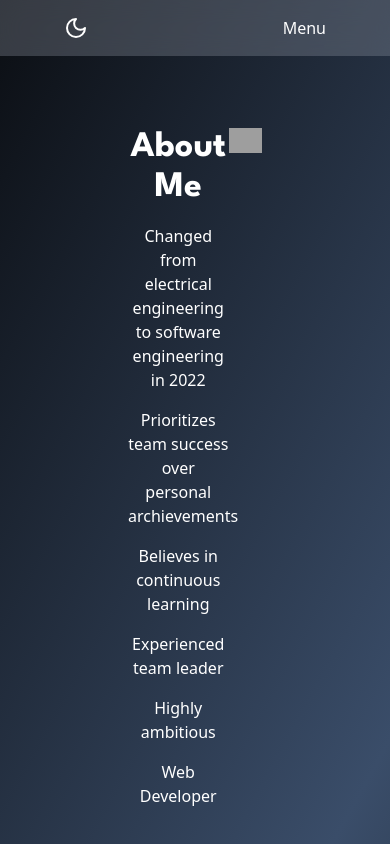
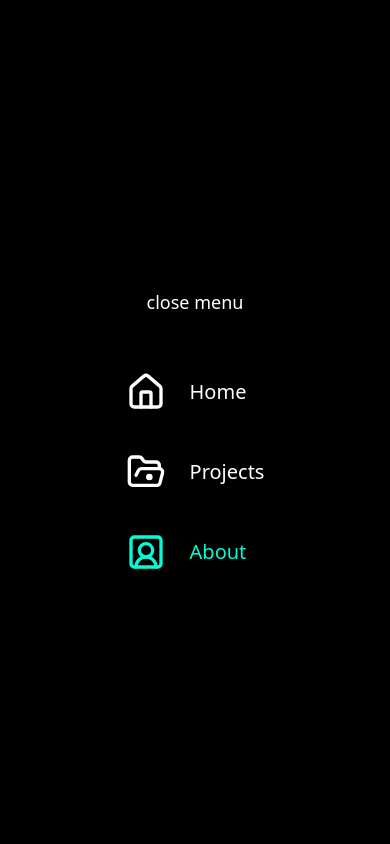
Before and after one commit to marcorosenbaum/portfolio-advanced, a React (Vite) app: page /about in a window 390 px wide. Both pictures are taken after a click on the button "Menu". Shown: the top 844 px of the page. Built offline with nearby package versions, Linux system fonts and the light colour scheme; grey boxes are pictures that could not be loaded.

Commit message:
style: add responsivity for various devices

```diff
--- a/src/App.tsx
+++ b/src/App.tsx
@@ -8,6 +8,7 @@ import ProjectDetails from "./routes/ProjectDetails.tsx";
 import ErrorPage from "./error-page.tsx";
 import { useContext } from "react";
 import AppContext from "./store/app-context.tsx";
+// import LoadingBar from "./components/LoadingBar.tsx";
 
 import { createBrowserRouter, RouterProvider } from "react-router-dom";
 
@@ -33,10 +34,11 @@ function App() {
         darkMode ? "text-white bg-custom-gradient " : ""
       } duration-300 `}
     >
-      <div className="flex gap-2">
+      {/* <div className="flex gap-2">
         <div className="start-screen fixed bottom-0 w-1/2 top-0 left-0 bg-black z-[1100]"></div>
         <div className="start-screen fixed bottom-0 w-1/2 right-0 top-0  bg-black z-[1100]"></div>
       </div>
+      <LoadingBar /> */}
       <RouterProvider router={router} />
     </div>
   );
--- a/src/components/GithubLink.tsx
+++ b/src/components/GithubLink.tsx
@@ -3,7 +3,7 @@ const GithubLink: React.FC<{ url: string }> = ({ url }) => {
     <a
       href={url}
       target="blank"
-      className="flex items-center gap-2 hover:text-accent-color duration-300"
+      className="flex items-center gap-2 landscape:hover:text-accent-color duration-300"
     >
       <svg
         id="github-icon"
--- a/src/components/Header.tsx
+++ b/src/components/Header.tsx
@@ -1,10 +1,12 @@
-import { Link, NavLink } from "react-router-dom";
+import { NavLink } from "react-router-dom";
 import { useEffect, useState, useContext } from "react";
 import AppContext from "../store/app-context";
 import { Moon, Sun, House, FolderOpenDot, SquareUserRound } from "lucide-react";
+import MenuModal from "./MenuModal";
 
 const Header = () => {
   const [shrinkHeader, setShrinkHeader] = useState(false);
+  const [showMenuModal, setShowMenuModal] = useState(false);
 
   const appCtx = useContext(AppContext);
 
@@ -32,14 +34,18 @@ const Header = () => {
     };
   }, []);
 
+  const handleMenuClick = () => {
+    setShowMenuModal((prevState) => !prevState);
+  };
+
   return (
     <header
       id="main-header"
       className={`${
-        shrinkHeader && windowWidth > 1000
-          ? "md:w-1/5 md:top-4"
-          : " px-16 w-full sm:w-10/12  md:top-1"
-      } z-[100] w-10/12 p-4 fixed md:rounded-full md:border border-accent-color bg-gray-400/30 left-1/2 transform -translate-x-1/2 flex  backdrop-blur-md  transition-all duration-300`}
+        shrinkHeader && windowWidth > 640 ? "sm:w-6/12 xl:w-3/12 sm:top-4" : " "
+      } px-16 w-full sm:w-10/12 gap-8 sm:top-1 z-[100] p-4 fixed sm:rounded-full sm:border border-accent-color  ${
+        appCtx.darkMode ? "bg-gray-400/30" : "bg-gray-400/50"
+      } left-1/2 transform -translate-x-1/2 flex  backdrop-blur-md  transition-all duration-300`}
     >
       <button className=" text-white" onClick={() => appCtx.setDarkMode()}>
         {appCtx.darkMode ? (
@@ -49,7 +55,7 @@ const Header = () => {
         )}
       </button>
 
-      {windowWidth > 1200 ? (
+      {windowWidth > 640 ? (
         <nav className="flex  gap-8 flex-1 justify-end ">
           <NavLink
             to="/"
@@ -86,8 +92,11 @@ const Header = () => {
           </NavLink>
         </nav>
       ) : (
-        <button className="ml-auto ">Menu</button>
+        <button className="ml-auto " onClick={handleMenuClick}>
+          Menu
+        </button>
       )}
+      {showMenuModal && <MenuModal closeMenu={handleMenuClick} />}
     </header>
   );
 };
--- /dev/null
+++ b/src/components/LoadingBar.tsx
@@ -0,0 +1,36 @@
+import React, { useEffect, useState } from "react";
+
+const LoadingBar: React.FC = () => {
+  const [loadingProgress, setLoadingProgress] = useState(0);
+
+  useEffect(() => {
+    const interval = setInterval(() => {
+      setLoadingProgress((prevProgress) => {
+        const newProgress = prevProgress + 1;
+        if (newProgress === 100) {
+          clearInterval(interval);
+        }
+        return newProgress;
+      });
+    }, 40);
+
+    return () => {
+      clearInterval(interval);
+    };
+  }, []);
+
+  return (
+    <div className="z-[1200]">
+      <div
+        style={{
+          width: `${loadingProgress}%`,
+          height: "20px",
+          backgroundColor: "white",
+        }}
+      />
+      <p className="text-white mx-auto">{loadingProgress}%</p>
+    </div>
+  );
+};
+
+export default LoadingBar;
--- /dev/null
+++ b/src/components/MenuModal.tsx
@@ -0,0 +1,50 @@
+import { NavLink } from "react-router-dom";
+import { House, FolderOpenDot, SquareUserRound } from "lucide-react";
+
+const MenuModal: React.FC<{ closeMenu: () => void }> = ({ closeMenu }) => {
+  const handleCloseMenu = () => {
+    closeMenu();
+  };
+
+  return (
+    <div className="fixed top-0 left-0 h-screen w-screen bg-black text-white flex justify-center items-center ">
+      <nav className="flex flex-col text-xl  gap-10  ">
+        <button onClick={handleCloseMenu} className="p-4 text-lg">
+          close menu
+        </button>
+        <NavLink
+          onClick={handleCloseMenu}
+          to="/"
+          className={({ isActive }) =>
+            `flex gap-6 items-center ${isActive ? "text-accent-color" : ""}`
+          }
+        >
+          <House size={"2.5rem"} />
+          <span>Home</span>
+        </NavLink>
+        <NavLink
+          onClick={handleCloseMenu}
+          to="/projects"
+          className={({ isActive }) =>
+            `flex gap-6 items-center ${isActive ? "text-accent-color" : ""}`
+          }
+        >
+          <FolderOpenDot size={"2.5rem"} />
+          <span>Projects</span>
+        </NavLink>
+        <NavLink
+          onClick={handleCloseMenu}
+          to="/about"
+          className={({ isActive }) =>
+            `flex gap-6 items-center ${isActive ? "text-accent-color" : ""}`
+          }
+        >
+          <SquareUserRound size={"2.5rem"} />
+          <span>About</span>
+        </NavLink>
+      </nav>
+    </div>
+  );
+};
+
+export default MenuModal;
--- a/src/components/WebsiteLink.tsx
+++ b/src/components/WebsiteLink.tsx
@@ -3,7 +3,7 @@ const WebsiteLink: React.FC<{ url: string }> = ({ url }) => {
     <a
       href={url}
       target="blank"
-      className="flex items-center gap-2 hover:text-accent-color duration-300"
+      className="flex items-center gap-2 landscape:hover:text-accent-color duration-300"
     >
       <svg
         xmlns="http://www.w3.org/2000/svg"
--- a/src/routes/About.tsx
+++ b/src/routes/About.tsx
@@ -18,9 +18,9 @@ const About: React.FC = () => {
     window.scrollTo(0, 0);
   }, []);
   return (
-    <div className="p-32 min-h-screen flex flex-col gap-24">
-      <div className="flex min-h-min">
-        <div className="w-3/4">
+    <div className="landscape:p-32 portrait:p-4 portrait:pt-24  min-h-screen flex flex-col gap-24">
+      <div className="flex min-h-min portrait:mx-auto">
+        <div className="landscape:w-3/4">
           <h1 className="text-4xl font-bold text-center">About Me</h1>
           <ul>
             {TAGS.map((tag, index) => (
@@ -36,18 +36,18 @@ const About: React.FC = () => {
             ))}
           </ul>
         </div>
-        <div className="w-1/4 min-h-min">
+        <div className="w-1/4 min-h-min portrait:hidden">
           <img src={photoMarco} alt="Photo Marco" />
         </div>
       </div>
 
       <Skills />
 
-      <div className="flex justify-center items-center cv">
+      <div className="flex justify-center items-center cv portrait:mb-20">
         <a
           href="../../public/CV_Marco_Rosenbaum.pdf"
           target="_blank"
-          className="fly-in skill h-12 w-32 border-2 border-accent-color rounded-xl inline-flex items-center justify-center hover:bg-accent-color hover:text-black duration-300"
+          className="fly-in skill h-12 w-32 border-2 border-accent-color rounded-xl inline-flex items-center justify-center landscape:hover:bg-accent-color landscape:hover:text-black duration-300"
           style={{ animationDelay: "1.8s" }}
         >
           View CV
--- a/src/routes/Home.tsx
+++ b/src/routes/Home.tsx
@@ -34,10 +34,10 @@ export default function Home() {
   }, []);
 
   return (
-    <div className="md:px-32">
-      <section className="start-section h-screen px-4  flex flex-col justify-between">
-        <div className="flex flex-col md:flex-row my-auto justify-around  ">
-          <div className=" md:w-1/2 text-7xl flex flex-col gap-4 mt-24">
+    <div className="md:px-32 ">
+      <section className="start-section min-h-screen px-4 flex flex-col justify-around">
+        <div className="flex flex-col  xl:flex-row gap-8 xl:my-auto justify-around  ">
+          <div className=" xl:w-1/2 text-7xl flex flex-col gap-12 mt-24">
             <h1 id="text-marco">
               I'm Marco,
               <br />
@@ -54,7 +54,7 @@ export default function Home() {
               Turning Vision into Reality with Code.
             </h1>
           </div>
-          <div className="md:w-1/2">
+          <div className="xl:w-1/2">
             <img src={photoMarco} alt="Marco Rosenbaum" loading="lazy" />
           </div>
         </div>
@@ -66,8 +66,8 @@ export default function Home() {
           }`}
         />
       </section>
-      <section className=" h-screen ">
-        <div className="flex  justify-around gap-8 items-center h-full">
+      <section className="md:h-screen   md:mt-0 py-24">
+        <div className="flex flex-col md:flex-row justify-around gap-16 items-center h-full">
           {/* image from
 Lauren Mancke on unsplash */}
           <RouteButton
--- a/src/routes/Root.tsx
+++ b/src/routes/Root.tsx
@@ -20,7 +20,7 @@ function Root() {
           </motion.div>
         </AnimatePresence>
       </main>
-      <div className="md:fixed right-0 bottom-[15%] flex md:flex-col gap-4 p-4">
+      <div className="portrait:hidden md:fixed md:right-0 md:bottom-[15%]  flex md:flex-col gap-4 p-4">
         {/* linkedin icon */}
         <a href="https://linkedin.com/in/marcorosenbaum" target="_blank">
           <svg
@@ -54,7 +54,7 @@ function Root() {
         </a>
       </div>
 
-      <div className="  flex flex-col md:fixed gap-8 left-0 bottom-0 p-0 items-center">
+      <div className="portrait:hidden flex flex-col md:fixed gap-8 left-0 bottom-0 p-0 items-center">
         <div className="rotate-90 font-thin hover:text-accent-color">
           <a href="mailto:marco.rosenbaum95@gmail.com">
             contact me{" "}
```
Also changed, not shown: src/routes/ProjectDetails.tsx (+5 -5 lines).
